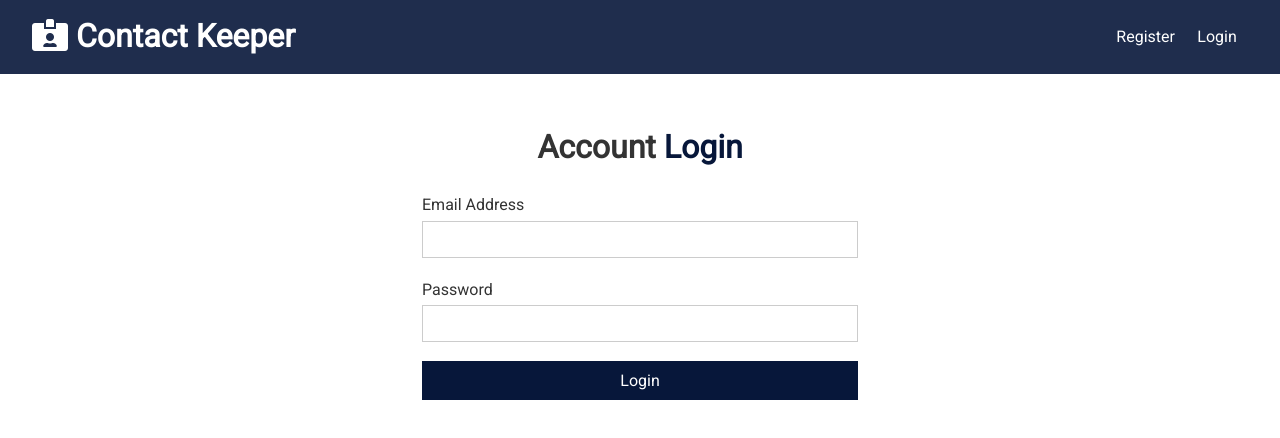
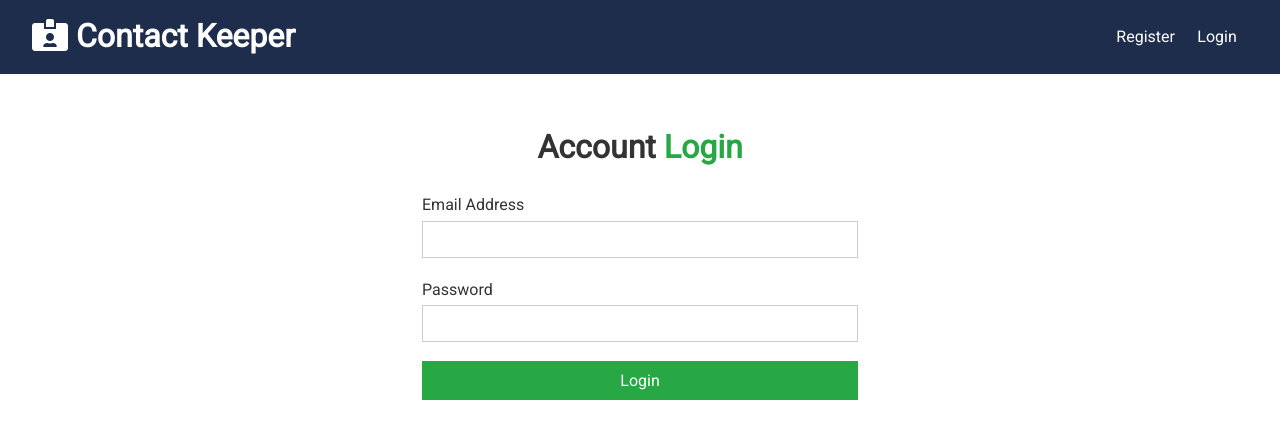
Before and after one commit to zsievers/Contact-Keeper, a React (Create React App) app in the folder client/: page /login in a window 1280 px wide. Shown: the top 438 px of the page. Built offline with nearby package versions, Linux system fonts and the light colour scheme; the HTML template or start-up script is replaced by a standard one.

Commit message:
styling login && register pages

```diff
--- a/client/src/components/auth/Login.js
+++ b/client/src/components/auth/Login.js
@@ -43,7 +43,7 @@ const Login = (props) => {
   return (
     <div className='form-container'>
       <h1>
-        Account <span className='text-primary'>Login</span>
+        Account <span className='text-success'>Login</span>
       </h1>
       <form onSubmit={onSubmit}>
         <div className='form-group'>
@@ -69,7 +69,7 @@ const Login = (props) => {
         <input
           type='submit'
           value='Login'
-          className='btn btn-primary btn-block'
+          className='btn btn-success btn-block'
         />
       </form>
     </div>
--- a/client/src/components/auth/Register.js
+++ b/client/src/components/auth/Register.js
@@ -48,7 +48,7 @@ const Register = (props) => {
   return (
     <div className='form-container'>
       <h1>
-        Account <span className='text-primary'>Register</span>
+        Account <span className='text-success'>Register</span>
       </h1>
       <form onSubmit={onSubmit}>
         <div className='form-group'>
@@ -96,7 +96,7 @@ const Register = (props) => {
         <input
           type='submit'
           value='Register'
-          className='btn btn-primary btn-block'
+          className='btn btn-success btn-block'
         />
       </form>
     </div>
```
